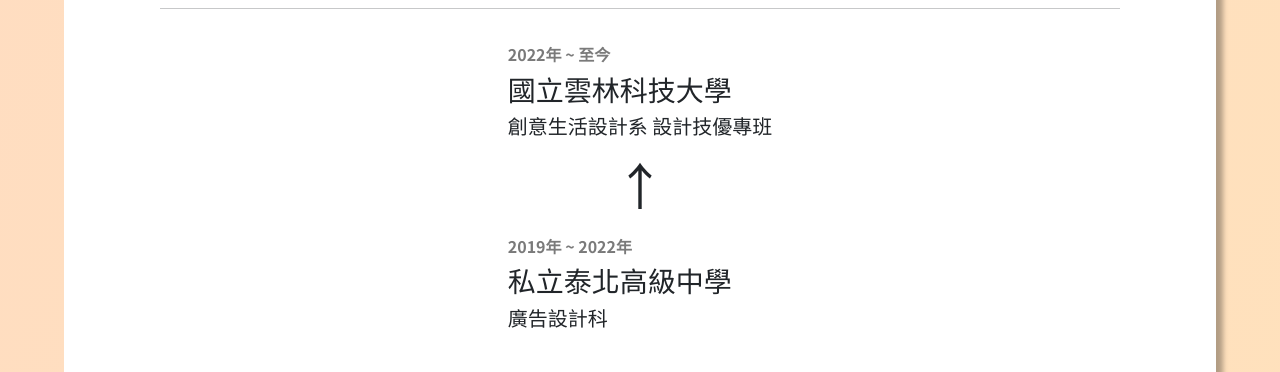
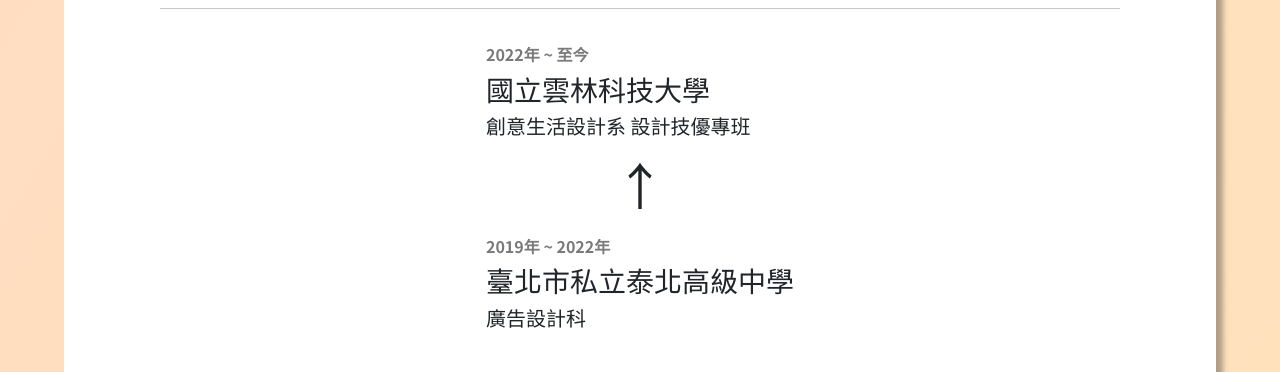
Before and after one commit to yehmorris715/portfolio, a plain HTML site: page aboutme.html in a window 1280 px wide. Shown: the part 200-572 px from the top of the page. Drawn offline with Linux system fonts and the light colour scheme.

Commit message:
Add files via upload

```diff
--- a/aboutme.html
+++ b/aboutme.html
@@ -53,7 +53,7 @@
         <h5>創意生活設計系 設計技優專班</h5>
         <p style="font-size: 50px; text-align: center;">&uarr;</p>
         <h6>2019年 ~ 2022年</h6>
-        <h3>私立泰北高級中學</h3>
+        <h3>臺北市私立泰北高級中學</h3>
         <h5>廣告設計科</h5>
       </div>
       <div class="title" style="margin-top: 60px;">
```
